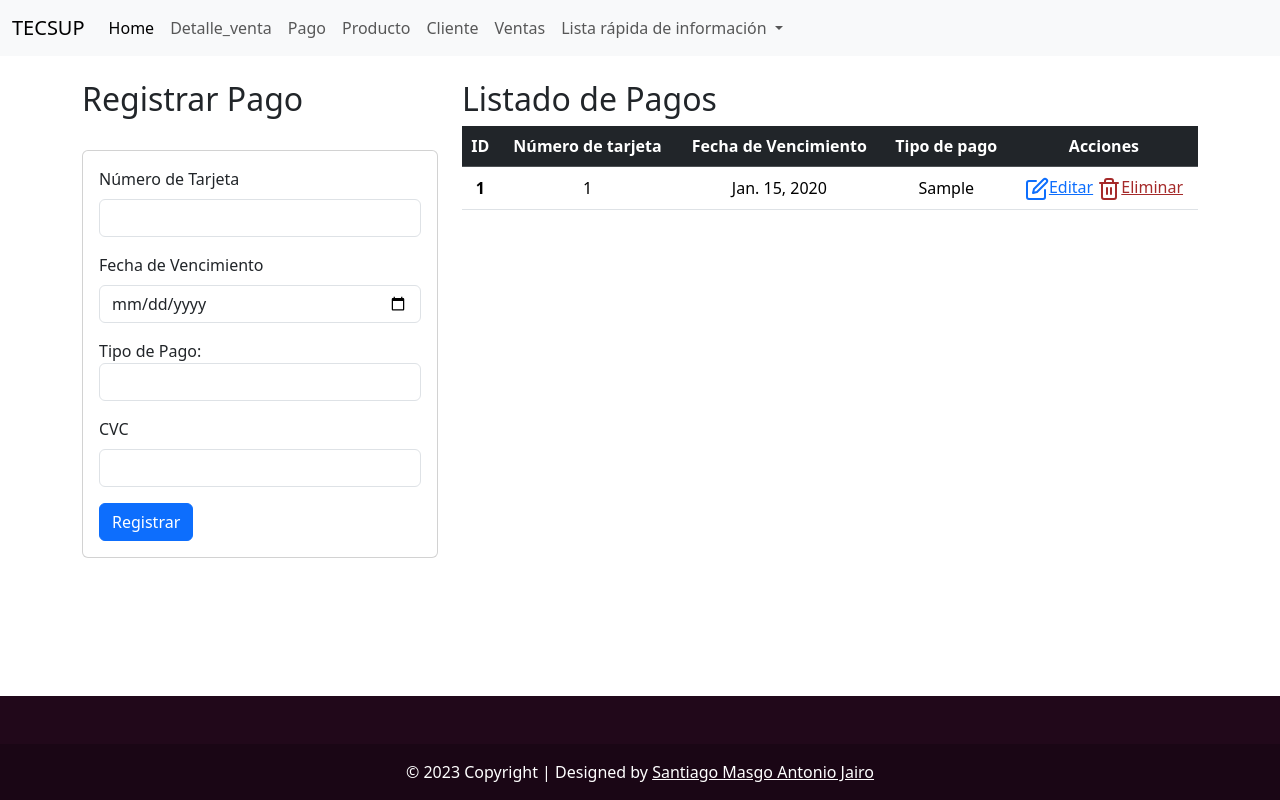
After one commit to ANTONIOS-MAJ-HE/ProyectoFinal, a Django app: page /pagos/ in a window 1280 px wide. The commit adds this page. Run offline with Django 4.2, Linux system fonts and the light colour scheme; tables that the repository leaves empty hold one stand-in row (values such as "Sample post"); lists and menus that the app fills with data are empty.

Commit message:
Venta/CasidePago

```diff
--- a/sistema_venta/sistema_venta/settings.py
+++ b/sistema_venta/sistema_venta/settings.py
@@ -77,11 +77,11 @@ WSGI_APPLICATION = 'sistema_venta.wsgi.application'
 DATABASES = {
     'default': {
         'ENGINE': 'django.db.backends.mysql',
-        'NAME': 'ventas2023',
+        'NAME': 'ventas2024',
         'USER': 'root',
         'PASSWORD': '',
         'HOST': 'localhost',
-        'PORT': '3305',
+        'PORT': '3306',
     }
 }
 
--- a/sistema_venta/ventas/Templates/Base.html
+++ b/sistema_venta/ventas/Templates/Base.html
@@ -1,14 +1,13 @@
-<!doctype html>
+<!DOCTYPE html>
 <html lang="en">
 <head>
-    <meta charset="utf-8">
-    <meta name="viewport" content="width=device-width, initial-scale=1">
+    <meta charset="UTF-8">
+    <meta name="viewport" content="width=device-width, initial-scale=1.0">
     <title>Bootstrap demo</title>
     <link href="https://cdn.jsdelivr.net/npm/bootstrap@5.3.0-alpha3/dist/css/bootstrap.min.css" rel="stylesheet" integrity="sha384-KK94CHFLLe+nY2dmCWGMq91rCGa5gtU4mk92HdvYe+M/SXH301p5ILy+dN9+nJOZ" crossorigin="anonymous">
     <script src="https://unpkg.com/feather-icons"></script>
 </head>
 <body>
-    <script src="https://cdn.jsdelivr.net/npm/bootstrap@5.3.0-alpha3/dist/js/bootstrap.bundle.min.js" integrity="sha384-ENjdO4Dr2bkBIFxQpeoTz1HIcje39Wm4jDKdf19U8gI4ddQ3GYNS7NTKfAdVQSZe" crossorigin="anonymous"></script>
     <nav class="navbar navbar-expand-lg bg-body-tertiary">
         <div class="container-fluid">
             <button class="navbar-toggler" type="button" data-bs-toggle="collapse" data-bs-target="#navbarTogglerDemo03" aria-controls="navbarTogglerDemo03" aria-expanded="false" aria-label="Toggle navigation">
@@ -24,7 +23,7 @@
                         <a class="nav-link" href="#">Detalle_venta</a>
                     </li>
                     <li class="nav-item">
-            <a class="nav-link" href="#">Venta</a>
+                        <a class="nav-link" href="/pagos/">Pago</a>
                     </li>
                     <li class="nav-item">
                         <a class="nav-link" href="/dataproducto/">Producto</a>
@@ -37,7 +36,7 @@
                     </li>
                     <li class="nav-item dropdown">
                         <a class="nav-link dropdown-toggle" href="#" role="button" data-bs-toggle="dropdown" aria-expanded="false">
-              Lista rapida de informacion
+                            Lista rápida de información
                         </a>
                         <ul class="dropdown-menu">
                             <li><a class="dropdown-item" href="#">Lista de cursos</a></li>
@@ -50,7 +49,7 @@
                 </ul>
                 {% block content %}
 
-        {%endblock%}
+                {% endblock %}
             </div>
         </div>
     </nav>
@@ -60,25 +59,28 @@
         {% endblock %}
     </div>
     <footer class="text-center text-white fixed-bottom" style="background-color: #21081a;">
+        <div class="container p-4">
             <!-- Grid container -->
-    <div class="container p-4"></div>
+        </div>
         <!-- Grid container -->
 
         <!-- Copyright -->
         <div class="text-center p-3" style="background-color: rgba(0, 0, 0, 0.2);">
-      © 2023 Copyright | Desing With by
+            © 2023 Copyright | Designed by
             <a class="text-white" href="">Santiago Masgo Antonio Jairo</a>
         </div>
         <!-- Copyright -->
     </footer>
 
+    <script src="https://cdn.jsdelivr.net/npm/jquery@3.6.0"></script>
+    <script src="https://cdn.jsdelivr.net/npm/bootstrap@5.3.0-alpha3/dist/js/bootstrap.bundle.min.js" integrity="sha384-ENjdO4Dr2bkBIFxQpeoTz1HIcje39Wm4jDKdf19U8gI4ddQ3GYNS7NTKfAdVQSZe" crossorigin="anonymous"></script>
     <script>
         $(document).ready(function() {
             $('[data-bs-toggle="dropdown"]').dropdown();
         });
     </script>
+    <script>
+        feather.replace();
+    </script>
 </body>
-<script>
-  feather.replace()
-</script>
 </html>
--- a/sistema_venta/ventas/Templates/VentaEditar.html
+++ b/sistema_venta/ventas/Templates/VentaEditar.html
@@ -2,7 +2,8 @@
 
 {% block title %}Editar Venta{% endblock %}
 
-{% block content %}
+{% block body %}
+
 <div class="col-sm-12 col-md-6 col-lg-4 col-xl-4">
     <h2>Editar Venta</h2>
     <div class="card">
--- /dev/null
+++ b/sistema_venta/ventas/Templates/pago_registrar.html
@@ -0,0 +1,82 @@
+{% extends './base.html' %}
+
+{% block title %}
+  Registrar Pago
+{% endblock %}
+
+{% block body %}
+
+<div class="row">
+  <div class="col-sm-12 col-md-6 col-lg-4 col-xl-4">
+    <h2>Registrar Pago</h2><br>
+    <div class="card">
+      <div class="card-body">
+        <form action="/registrar_pago/" method="POST">
+          {% csrf_token %}
+          <div class="form-group mb-3">
+            <label for="txtnumero" class="form-label">Número de Tarjeta</label>
+            <input type="text" class="form-control" name="numero_tarjeta">
+          </div>
+          <div class="form-group mb-3">
+            <label for="txtfecha" class="form-label">Fecha de Vencimiento</label>
+            <input type="date" class="form-control" name="fecha_vencimiento">
+          </div>
+
+          <div class="form-group mb-3">
+              <label for="tpago">Tipo de Pago:</label>
+              <select name="tpago" id="tpago" class="form-control">
+                {% for tpago in tpagos %}
+                   <option value="{{ tpago.idTipopago }}">{{ tpago.tipo }}</option>
+                {% endfor %}
+             </select>
+          </div>
+
+          <div class="form-group mb-3">
+            <label for="txtcvc" class="form-label">CVC</label>
+            <input type="text" class="form-control" name="cvc">
+          </div>
+          <div class="form-group">
+            <button type="submit" class="btn btn-primary">Registrar</button>
+          </div>
+        </form>
+      </div>
+    </div>
+  </div>
+  <div class="col-sm-12 col-md-6 col-lg-8 col-xl-8">
+    <div class="">
+      <h2>Listado de Pagos</h2>
+      {% if pagos %}
+        <table class="table align-middle">
+          <thead class="table-dark">
+            <tr class="text-center">
+              <th scope="col">ID</th>
+              <th scope="col">Número de tarjeta</th>
+              <th scope="col">Fecha de Vencimiento</th>
+              <th scope="col">Tipo de pago</th>
+              <th scope="col">Acciones</th>
+            </tr>
+          </thead>
+          <tbody>
+            {% for p in pagos %}
+              <tr class="text-center">
+                <th scope="row">{{ p.idPago }}</th>
+                <td>{{ p.numero_tarjeta }}</td>
+                <td>{{ p.fecha_vencimiento }}</td>
+                <td>{{ p.idTipo }}</td>
+                <td>
+                  <i class="bi bi-trash3"></i>
+                  <a href="editarpago/{{ p.idPago }}"><i data-feather="edit"></i>Editar</a>
+                  <a href="eliminarpago/{{ p.idPago }}" style="color: brown;"><i data-feather="trash-2"></i>Eliminar</a>
+                </td>
+              </tr>
+            {% endfor %}
+          </tbody>
+        </table>
+      {% else %}
+        <h4>No hay registros</h4>
+      {% endif %}
+    </div>
+  </div>
+</div>
+
+{% endblock %}
--- /dev/null
+++ b/sistema_venta/ventas/forms.py
@@ -0,0 +1,6 @@
+from django import forms
+from .models import Pago
+class PagoForm(forms.ModelForm):
+    class Meta:
+        model = Pago
+        fields = ['numero_tarjeta', 'fecha_vencimiento', 'idTipo', 'cvc']
--- a/sistema_venta/ventas/urls.py
+++ b/sistema_venta/ventas/urls.py
@@ -23,4 +23,11 @@ urlpatterns = [
     path('registrarventa/', views.registrarventa, name='registrarventa'),
     path('dtventas/eliminarventa/<idVenta>', views.eliminarventa),
     path('dtventas/editarventa/<int:id_venta>', views.editar_venta, name='editar_venta'),
+
+    ##Pagos--------------------------------------------------
+    path('pagos/', views.listado_pago, name='pagos'),
+    path('pagos/registrar/', views.registrar_pago, name='registrar_pago'),
+    path('pagos/eliminar/<int:idPago>/',
+         views.eliminar_pago, name='eliminar_pago'),
+    path('pagos/editar/<int:id_pago>/', views.editar_pago, name='editar_pago'),
 ]
--- a/sistema_venta/ventas/views.py
+++ b/sistema_venta/ventas/views.py
@@ -6,6 +6,7 @@ from .models import Categoria,Cliente,Detalleventa,Empleado,Pago,Producto,Tipopa
 from django.db.models import Q
 from datetime import datetime
 
+from .forms import PagoForm
 ##Login-------------------------------------
 
 def homes(request):
@@ -113,10 +114,10 @@ def buscarproductos(request):
     return render(request,'ListaProductos.html',datos)
 
 
-# ListadoVenta
+# VENTAS--------------------------------
 def listadoventa(request):
     venta_list = Venta.objects.all()
-    return render(request, "VentaListado.html", {"ventas": venta_list})
+    return render(request, "VentaRegistro.html", {"ventas": venta_list})
 
 
 def registrarventa(request):
@@ -195,4 +196,56 @@ def editar_venta(request, id_venta):
         return redirect('/dtventas/', id_venta=venta.idVenta)
 
     return render(request, 'VentaEditar.html', {'venta': venta, 'empleados': empleados, 'clientes': clientes})
-# BUSCAR-----------------
+
+
+# ---------------------PAGO--------------
+
+
+def listado_pago(request):
+    pagos = Pago.objects.all()
+    return render(request, 'pago_registrar.html', {"pagos": pagos})
+
+
+def registrar_pago(request):
+    if request.method == 'POST':
+        numero_tarjeta = request.POST.get('numero_tarjeta')
+        fecha_vencimiento = request.POST.get('fecha_vencimiento')
+        id_tipo = request.POST.get('tpago')
+        cvc = request.POST.get('cvc')
+
+        # Realiza la lógica de validación y creación del objeto Pago
+        # Puedes agregar más validaciones según tus necesidades
+
+        tipo_pago = Tipopago.objects.get(idTipopago=id_tipo)
+        pago = Pago(numero_tarjeta=numero_tarjeta,
+                    fecha_vencimiento=fecha_vencimiento, tipo_pago=tipo_pago, cvc=cvc)
+        pago.save()
+
+        # Redirige a la página de listado de pagos
+        return redirect('pagos')
+
+    # Si la solicitud no es POST, renderiza el formulario de registro de pago
+    tpagos = Tipopago.objects.all()
+    return render(request, 'pago_registrar.html', {'tpagos': tpagos})
+
+
+
+
+
+
+def editar_pago(request, idPago):
+    pago = get_object_or_404(Pago, idPago=idPago)
+    if request.method == 'POST':
+        form = PagoForm(request.POST, instance=pago)
+        if form.is_valid():
+            form.save()
+            return redirect('listado_pago')
+    else:
+        form = PagoForm(instance=pago)
+    return render(request, 'pago_editar.html', {'form': form, 'pago': pago})
+
+
+def eliminar_pago(request, idPago):
+    pago = get_object_or_404(Pago, idPago=idPago)
+    pago.delete()
+    return redirect('listado_pago')
```
Also changed, not shown: sistema_venta/ventas/Templates/pago_editar.html (added, +41 -0 lines), sistema_venta/ventas/Templates/pago_listado.html (added, +56 -0 lines). Lines whose indentation alone changed are shown as unchanged.
